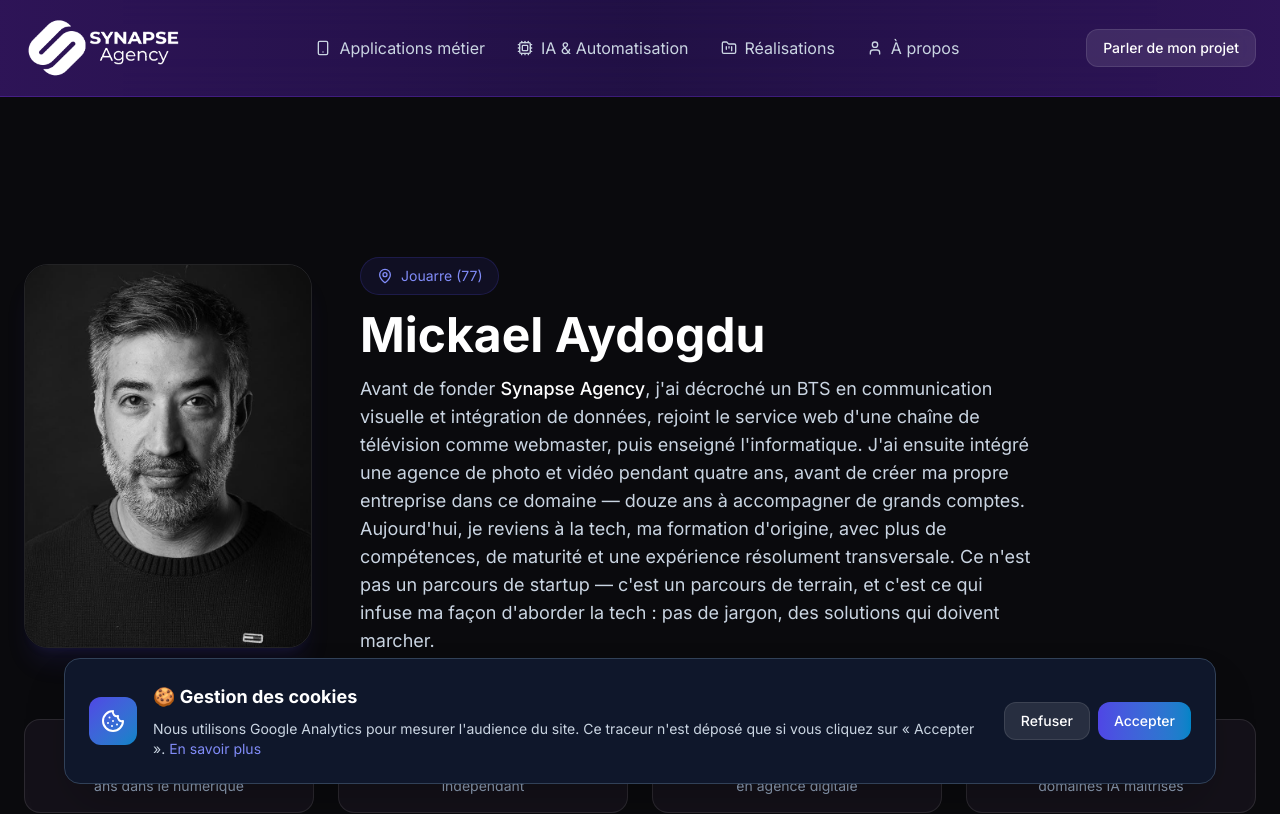
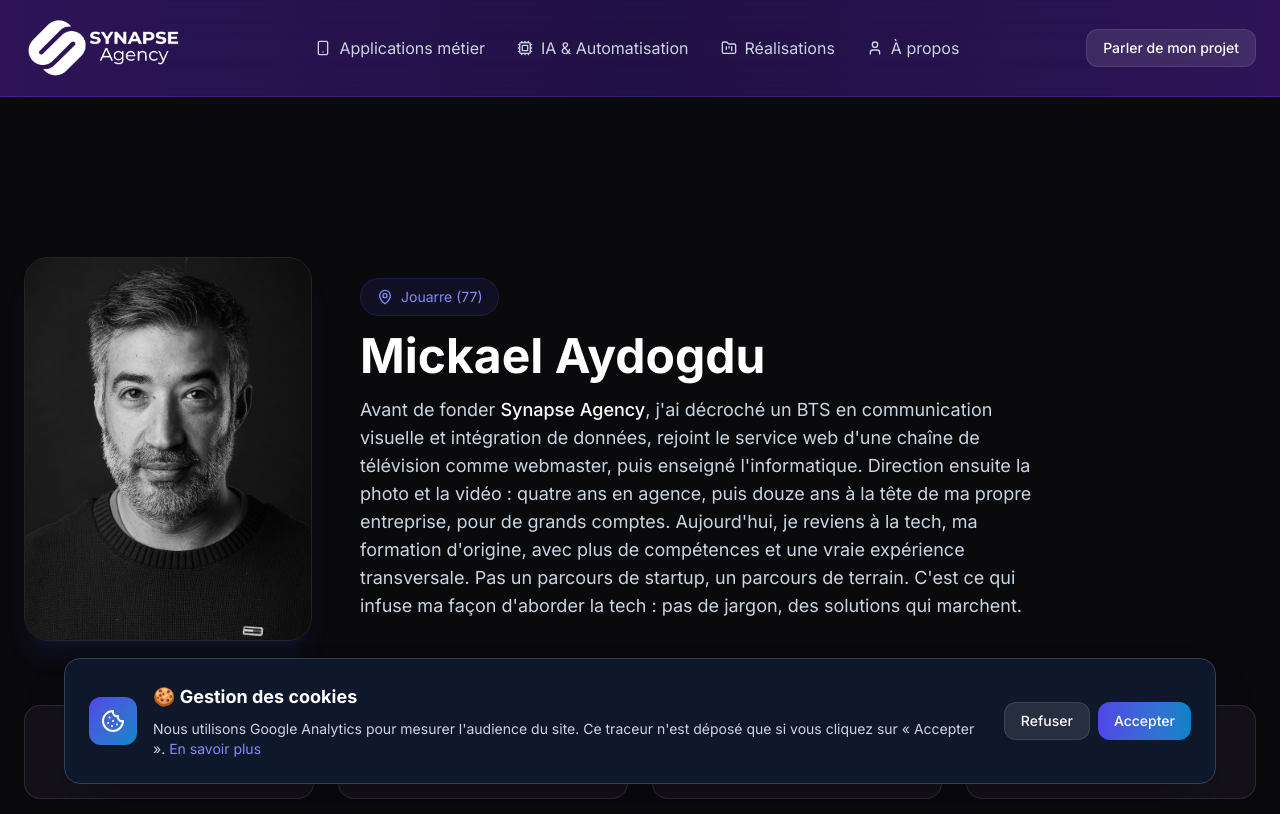
Before and after one commit to mickaelaydogdu-a11y/synapse-agency, a Next.js app: page /qui-suis-je in a window 1280 px wide. Shown: the top 814 px of the page. Built offline with nearby package versions, Linux system fonts and the light colour scheme.

Commit message:
Allège le paragraphe de présentation sur /qui-suis-je
Supprime les tirets cadratins et raccourcit les phrases pour un ton
plus direct.

```diff
--- a/components/about/AboutHero.tsx
+++ b/components/about/AboutHero.tsx
@@ -49,11 +49,10 @@ export function AboutHero() {
             <p className="text-lg text-slate-300 max-w-2xl">
               Avant de fonder <span className="text-white font-medium">Synapse Agency</span>, j&apos;ai décroché un BTS en communication
               visuelle et intégration de données, rejoint le service web d&apos;une chaîne de télévision comme webmaster, puis enseigné
-              l&apos;informatique. J&apos;ai ensuite intégré une agence de photo et vidéo pendant quatre ans, avant de créer ma propre
-              entreprise dans ce domaine — douze ans à accompagner de grands comptes. Aujourd&apos;hui, je reviens à la tech, ma formation
-              d&apos;origine, avec plus de compétences, de maturité et une expérience résolument transversale. Ce n&apos;est pas un parcours
-              de startup — c&apos;est un parcours de terrain, et c&apos;est ce qui infuse ma façon d&apos;aborder la tech : pas de jargon,
-              des solutions qui doivent marcher.
+              l&apos;informatique. Direction ensuite la photo et la vidéo : quatre ans en agence, puis douze ans à la tête de ma propre
+              entreprise, pour de grands comptes. Aujourd&apos;hui, je reviens à la tech, ma formation d&apos;origine, avec plus de
+              compétences et une vraie expérience transversale. Pas un parcours de startup, un parcours de terrain. C&apos;est ce qui
+              infuse ma façon d&apos;aborder la tech : pas de jargon, des solutions qui marchent.
             </p>
           </motion.div>
         </div>
```
